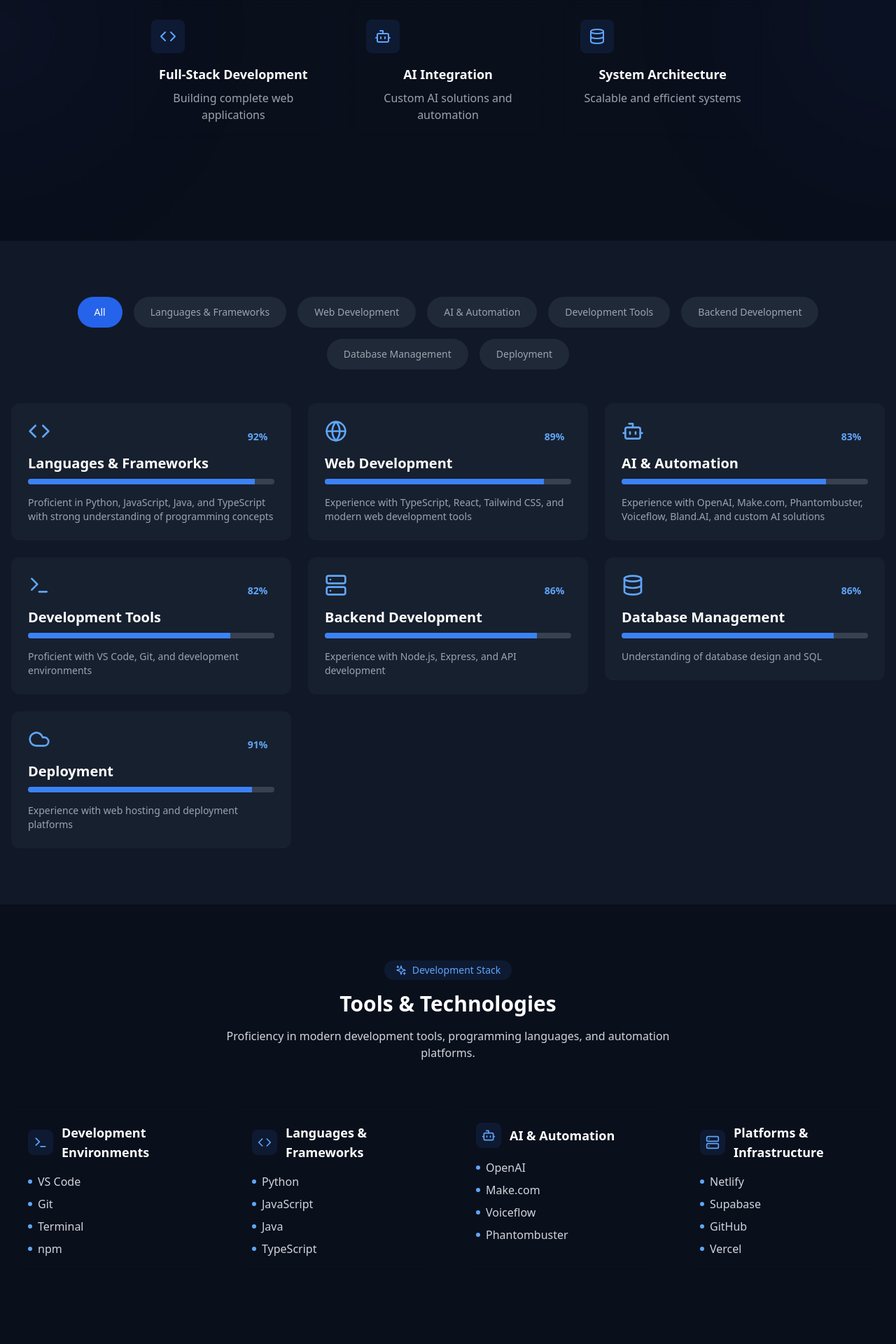
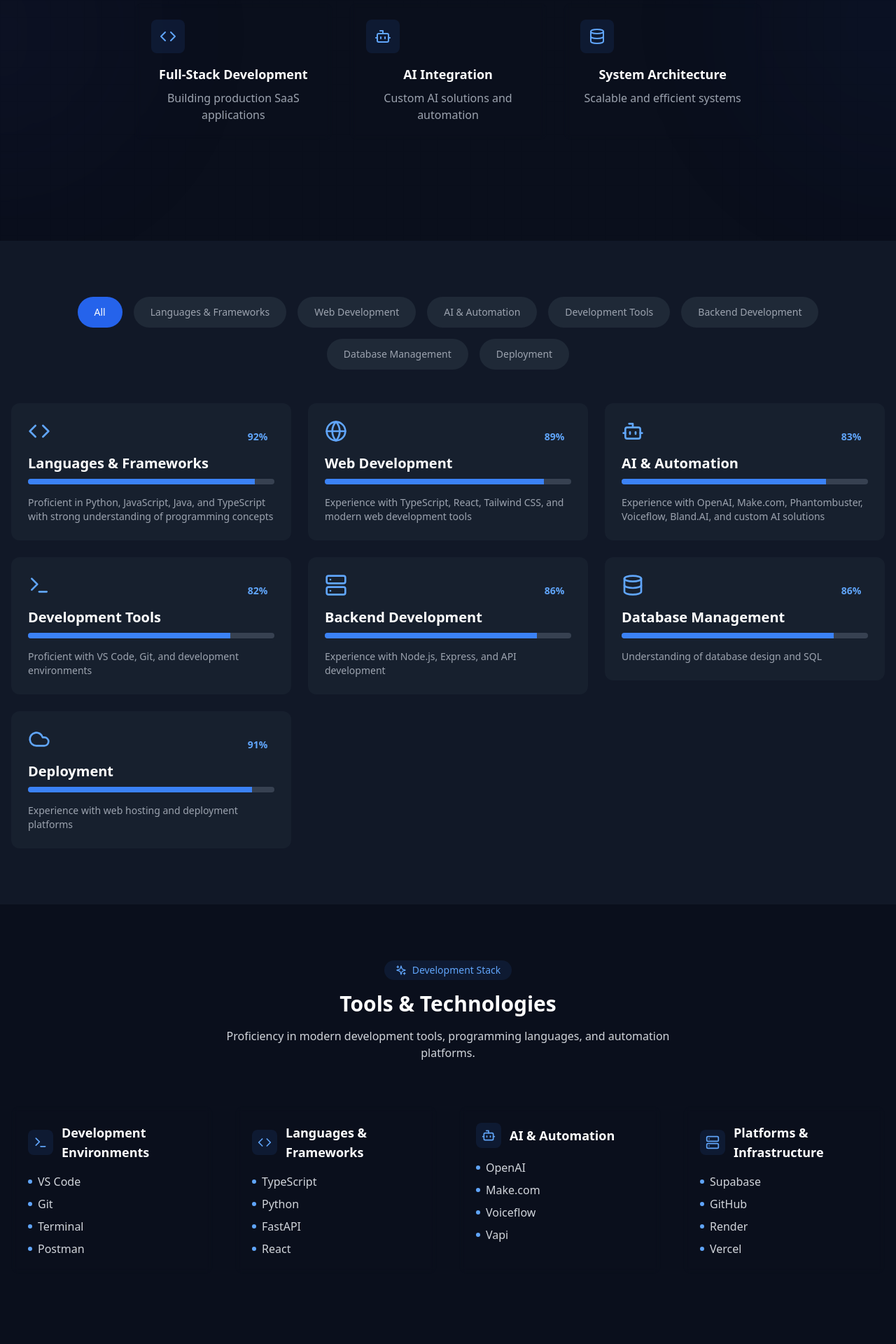
Before and after one commit to AlexSeisler/Alex-Seislers_Software-Portfolio, a React (Vite) app: page /skills in a window 1280 px wide. Shown: the part 360-2280 px from the top of the page at 70% size. Built offline with nearby package versions, Linux system fonts and the light colour scheme.

Commit message:
Copy wrap ups

```diff
--- a/src/components/skills/SkillsHero.tsx
+++ b/src/components/skills/SkillsHero.tsx
@@ -6,7 +6,7 @@ const highlights = [
   {
     icon: Code,
     label: 'Full-Stack Development',
-    description: 'Building complete web applications',
+    description: 'Building production SaaS applications',
     gradient: 'from-blue-500/20 to-purple-500/20'
   },
   {
--- a/src/data/skills.ts
+++ b/src/data/skills.ts
@@ -153,7 +153,7 @@ export const skillsData = [
       ],
       tools: [
         'Node.js',
-        'Express',
+        'FastAPI',
         'PostgreSQL',
         'MongoDB'
       ],
@@ -185,9 +185,7 @@ export const skillsData = [
       ],
       tools: [
         'PostgreSQL',
-        'MongoDB',
         'MySQL',
-        'Redis',
         'Supabase'
       ],
       achievements: [
@@ -220,7 +218,6 @@ export const skillsData = [
         'Netlify',
         'Vercel',
         'AWS',
-        'Digital Ocean',
         'GitHub Actions'
       ],
       achievements: [
@@ -236,21 +233,22 @@ export const skillsData = [
 export const tools = [
   {
     category: 'Development Environments',
-    items: ['VS Code', 'Git', 'Terminal', 'npm']
+    items: ['VS Code', 'Git', 'Terminal', 'Postman']
   },
   {
     category: 'Languages & Frameworks',
-    items: ['Python', 'JavaScript', 'Java', 'TypeScript']
+    items: ['TypeScript', 'Python', 'FastAPI', 'React']
   },
   {
     category: 'AI & Automation',
-    items: ['OpenAI', 'Make.com', 'Voiceflow', 'Phantombuster']
+    items: ['OpenAI', 'Make.com', 'Voiceflow', 'Vapi']
   },
   {
     category: 'Platforms & Infrastructure',
-    items: ['Netlify', 'Supabase', 'GitHub', 'Vercel']
+    items: ['Supabase', 'GitHub', 'Render', 'Vercel']
   }
 ];
+
 
 export const certifications = [
   {
```
